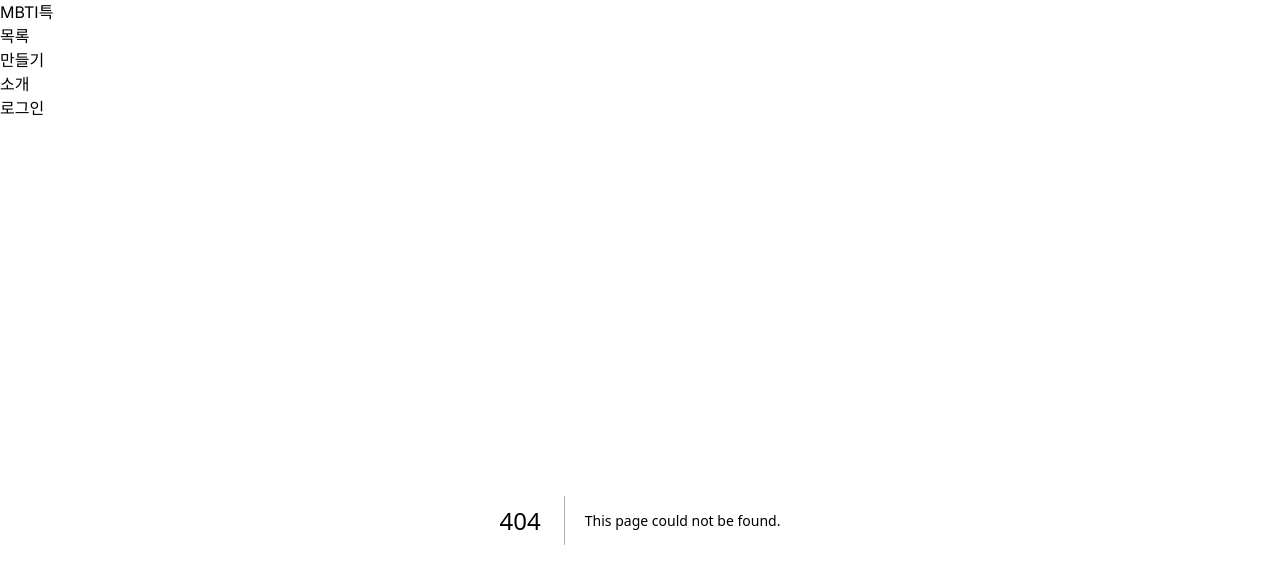
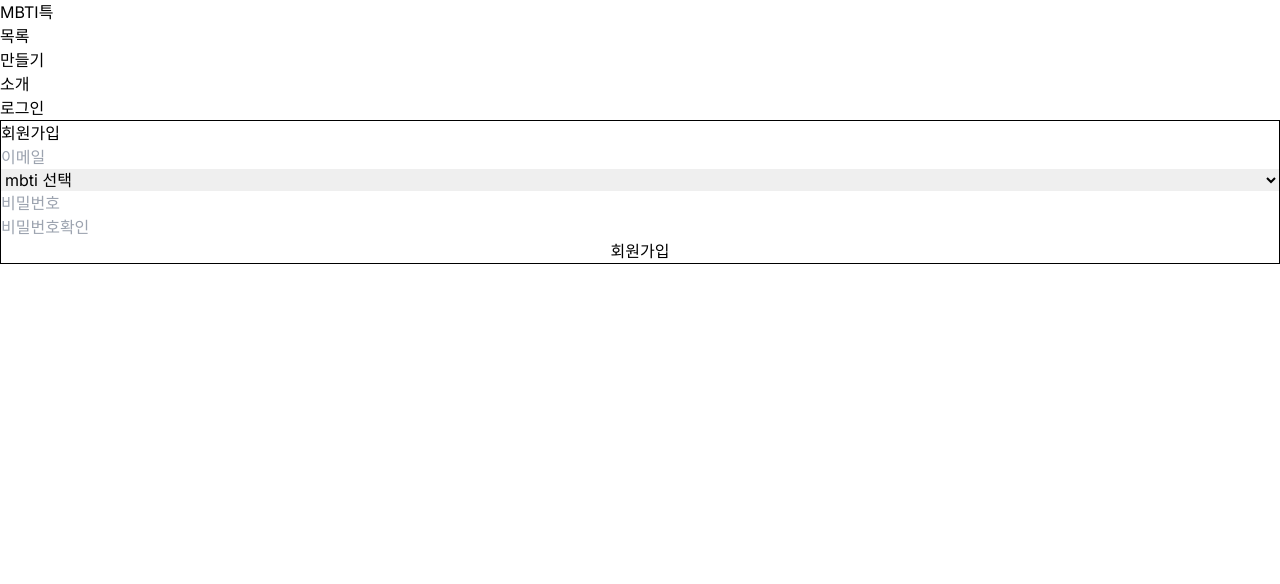
Before and after one commit to verandaaa/mbti-teuk, a Next.js app: page /signup in a window 1280 px wide. Before the commit this address had no page. Shown: the top 584 px of the page. Built offline with nearby package versions, Linux system fonts and the light colour scheme.

Commit message:
feat : 회원가입과  supabase 연동

```diff
--- /dev/null
+++ b/src/app/auth/signup/route.ts
@@ -0,0 +1,29 @@
+import { createRouteHandlerClient } from "@supabase/auth-helpers-nextjs";
+import { cookies } from "next/headers";
+import { NextResponse } from "next/server";
+
+export const dynamic = "force-dynamic";
+
+export async function POST(request: Request) {
+  const requestUrl = new URL(request.url);
+  const formData = await request.formData();
+  const email = String(formData.get("email"));
+  const mbti = String(formData.get("mbti"));
+  const password = String(formData.get("password"));
+  const supabase = createRouteHandlerClient({ cookies });
+
+  const { data, error } = await supabase.auth.signUp({
+    email,
+    password,
+    options: {
+      data: {
+        mbti,
+      },
+    },
+  });
+
+  if (error) {
+    return NextResponse.json({ type: "error", message: error.message });
+  }
+  return NextResponse.json({ type: "success", message: "" });
+}
--- a/src/app/page.tsx
+++ b/src/app/page.tsx
@@ -1,3 +1,19 @@
+"use client";
+
+import { useQuery } from "@tanstack/react-query";
+
 export default function HomePage() {
-  return <main className="bg-gray-500">ㅇㅇ</main>;
+  const { data, isLoading, isError } = useQuery({
+    queryKey: ["cat"],
+    queryFn: async () => {
+      const response = await fetch("https://meowfacts.herokuapp.com");
+      const data = await response.json();
+      const text = data.data[0];
+      return text;
+    },
+    // staleTime: 5 * 60 * 1000,
+    staleTime: 10 * 1000,
+  });
+
+  return <main className="bg-gray-500">{data}</main>;
 }
--- a/src/app/signin/page.tsx
+++ b/src/app/signin/page.tsx
@@ -1,3 +1,11 @@
+import Link from "next/link";
+
 export default function SigninPage() {
-  return <></>;
+  return (
+    <>
+      <Link href="/signup" aria-label="회원가입">
+        회원가입
+      </Link>
+    </>
+  );
 }
--- /dev/null
+++ b/src/app/signup/page.tsx
@@ -0,0 +1,130 @@
+"use client";
+
+import { useState } from "react";
+import { useRouter } from "next/navigation";
+import ResultView from "@/components/ResultView";
+import { SignupUser } from "@/model/user";
+import { Result } from "@/model/result";
+
+export default function SignupPage() {
+  const [user, setUser] = useState<SignupUser>({
+    email: "",
+    mbti: "",
+    password: "",
+    passwordCheck: "",
+  });
+  const [result, setResult] = useState<Result>();
+  const router = useRouter();
+  const mbtiList = [
+    "ISTJ",
+    "ISFJ",
+    "INFJ",
+    "INTJ",
+    "ISTP",
+    "ISFP",
+    "INFP",
+    "INTP",
+    "ESTP",
+    "ESFP",
+    "ENFP",
+    "ENTP",
+    "ESTJ",
+    "ESFJ",
+    "ENFJ",
+    "ENTJ",
+  ];
+
+  const handleChange = (
+    e: React.ChangeEvent<HTMLInputElement | HTMLSelectElement>
+  ) => {
+    const { name, value } = e.target;
+    setUser((user) => ({ ...user, [name]: value }));
+  };
+
+  const handleSubmit = async (e: React.FormEvent<HTMLFormElement>) => {
+    e.preventDefault();
+
+    if (!isVailidForm()) {
+      return;
+    }
+
+    const formData = new FormData();
+    formData.append("email", user.email);
+    formData.append("mbti", user.mbti);
+    formData.append("password", user.password);
+
+    const response = await fetch("http://localhost:3000/auth/signup", {
+      method: "POST",
+      body: formData,
+    });
+
+    const data = await response.json();
+    if (data.type === "error") {
+      setResult({ type: data.type, message: "회원가입에 실패하였습니다." });
+      return;
+    }
+    router.replace("/");
+  };
+
+  const isVailidForm = () => {
+    if (!user.email.match(/^[a-zA-Z0-9+-_.]+@[a-zA-Z0-9-]+\.[a-zA-Z0-9-.]+$/)) {
+      setResult({ type: "error", message: "올바른 이메일 형식을 입력하세요." });
+      return false;
+    }
+    if (!mbtiList.includes(user.mbti)) {
+      setResult({ type: "error", message: "MBTI를 선택해주세요." });
+      return false;
+    }
+    if (user.password.length < 6) {
+      setResult({
+        type: "error",
+        message: "비밀번호는 최소 6글자 이상입니다.",
+      });
+      return false;
+    }
+    if (user.password !== user.passwordCheck) {
+      setResult({ type: "error", message: "비밀번호가 일치하지 않습니다." });
+      return false;
+    }
+    return true;
+  };
+
+  return (
+    <div className="border border-black">
+      <h1>회원가입</h1>
+      <form className="flex flex-col" onSubmit={handleSubmit}>
+        <input
+          type="text"
+          name="email"
+          value={user.email}
+          placeholder="이메일"
+          onChange={handleChange}
+        />
+        <select name="mbti" onChange={handleChange}>
+          <option value="select">mbti 선택</option>
+          {mbtiList.map((mbti, index) => (
+            <option key={index} value={mbti}>
+              {mbti}
+            </option>
+          ))}
+        </select>
+        <input
+          type="password"
+          name="password"
+          value={user.password}
+          placeholder="비밀번호"
+          onChange={handleChange}
+        />
+        <input
+          type="password"
+          name="passwordCheck"
+          value={user.passwordCheck}
+          placeholder="비밀번호확인"
+          onChange={handleChange}
+        />
+        <button>회원가입</button>
+        <ResultView result={result} />
+      </form>
+    </div>
+  );
+}
--- /dev/null
+++ b/src/components/ResultView.tsx
@@ -0,0 +1,12 @@
+"use client";
+
+import { useSearchParams } from "next/navigation";
+import { Result } from "@/model/result";
+
+type Props = {
+  result: Result | undefined;
+};
+
+export default function ResultView({ result }: Props) {
+  return <>{result && <p>{result.message}</p>}</>;
+}
--- /dev/null
+++ b/src/model/result.ts
@@ -0,0 +1,4 @@
+export type Result = {
+  type: "success" | "error";
+  message: string;
+};
--- /dev/null
+++ b/src/model/user.ts
@@ -0,0 +1,6 @@
+export type SignupUser = {
+  email: string;
+  mbti: string;
+  password: string;
+  passwordCheck: string;
+};
```
